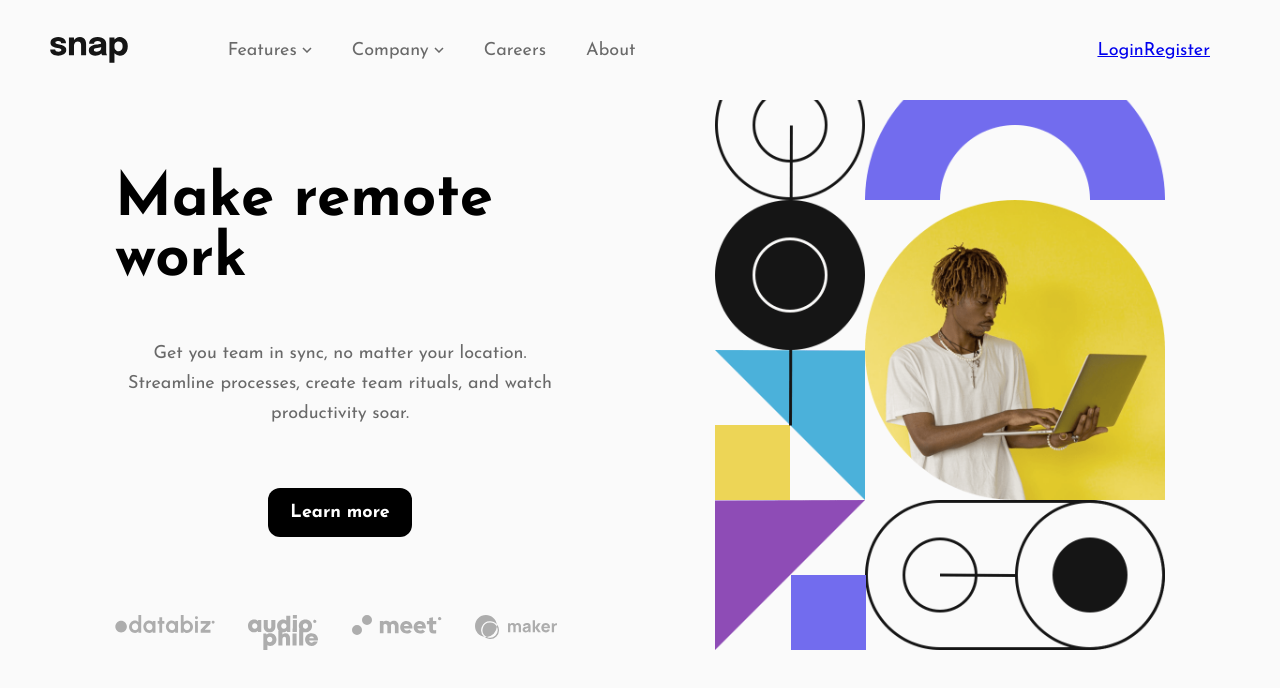
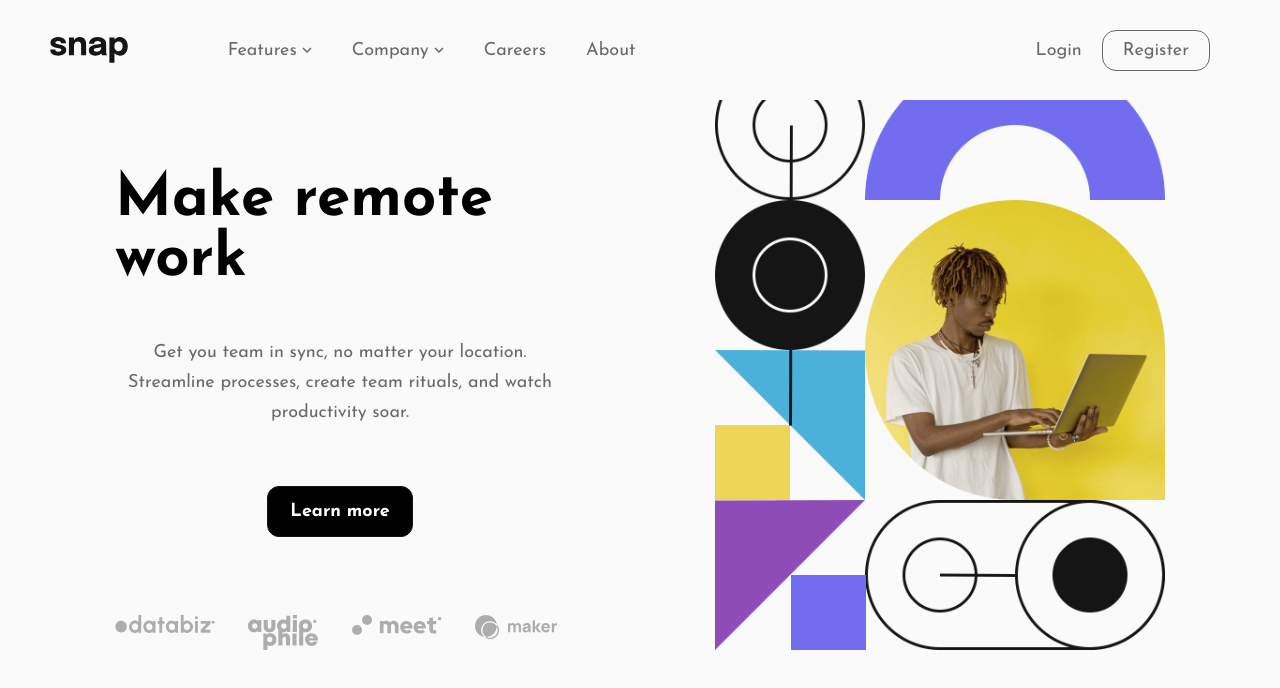
Before and after one commit to ericseparovic/intro-section-with-dropdown-navigation, a React (Vite) app: page / in a window 1280 px wide. Shown: the top 688 px of the page. Built offline with nearby package versions, Linux system fonts and the light colour scheme.

Commit message:
Add hover to buttons

```diff
--- a/src/styles/components/_header.scss
+++ b/src/styles/components/_header.scss
@@ -100,20 +100,20 @@
     }
 }
 
-.header__login,
-.header__register {
+.header__btn-login,
+.header__btn-register {
     text-decoration: none;
     color: $mediumGray;
     padding: 1rem 7rem;
 }
 
 @media (min-width:968px) {
-    .header__login {
+    .header__btn-login {
         padding: 1rem 2rem;
 
     }
 
-    .header__register {
+    .header__btn-register {
         border: 1px solid $mediumGray;
         border-radius: 1.4rem;
         padding: 1rem 2rem;
@@ -121,9 +121,15 @@
 }
 
 
-.header__register {
+.header__btn-register {
     border: 1px solid $mediumGray;
     border-radius: 1.4rem;
+    transform: all 300ms;
+
+
+    &:hover {
+        border: 1.5px solid $almostBlack;
+    }
 }
 
 
--- a/src/styles/components/_main.scss
+++ b/src/styles/components/_main.scss
@@ -109,7 +109,19 @@
     text-decoration: none;
     font-weight: bold;
     margin-bottom: 5rem;
+    border: 1px solid $almostBlack;
+    transition: all 200ms;
+
+
+    &:hover {
+        background-color: white;
+        color: black;
+
+
+    }
 }
+
+
 
 
 .main__icons-clients {
```
